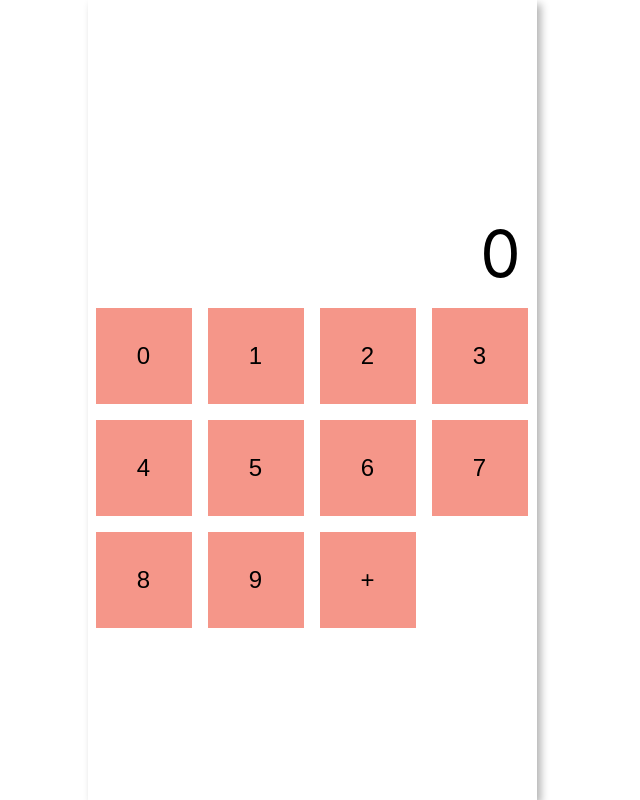
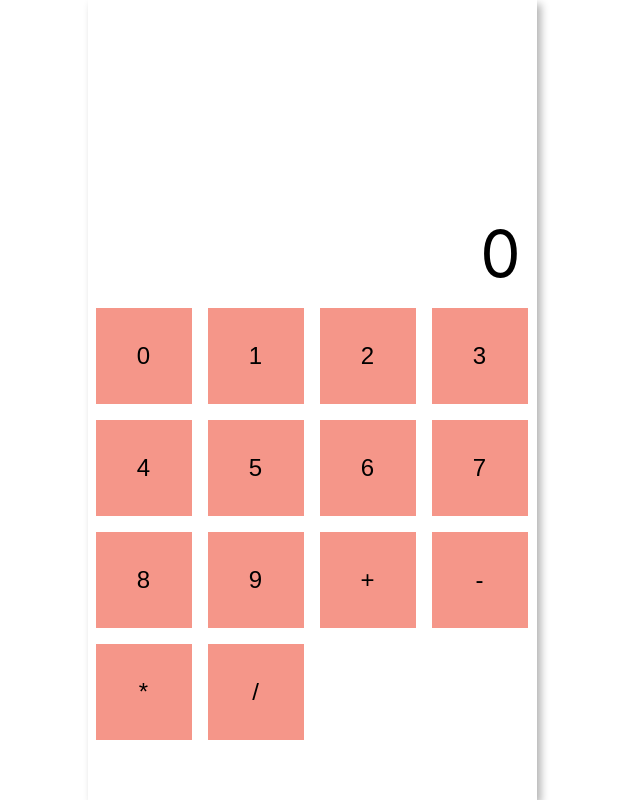
Before and after one commit to Reminisque/recalc, a React (Create React App) app: page / in a window 1280 px wide. Shown: the whole page, without its empty margins (328-968 px from the left). Built offline with nearby package versions, Linux system fonts and the light colour scheme.

Commit message:
Added operator and calculation functions

```diff
--- a/src/components/Recalc.js
+++ b/src/components/Recalc.js
@@ -6,11 +6,11 @@ import styles from './Recalc.module.css';
 
 class Recalc extends React.Component {
   MAX_INPUT_DIGITS = 16;
-  OPERATORS = {
-    '+': "Add",
-    '-': "Subtract",
-    '*': "Multiply",
-    '/': "Divide"
+  OPERATIONS = {
+    '+': (a,b) => { return a + b },
+    '-': (a,b) => { return a - b },
+    '*': (a,b) => { return a * b },
+    '/': (a,b) => { return a / b }
   };
 
   constructor() {
@@ -45,6 +45,15 @@ class Recalc extends React.Component {
         <RecalcButton
           inputFunc={this.inputOperator}
           inputVal='+'>+</RecalcButton>
+        <RecalcButton
+          inputFunc={this.inputOperator}
+          inputVal='-'>-</RecalcButton>
+        <RecalcButton
+          inputFunc={this.inputOperator}
+          inputVal='*'>*</RecalcButton>
+        <RecalcButton
+          inputFunc={this.inputOperator}
+          inputVal='/'>/</RecalcButton>
       </div>
     );
   }
@@ -64,15 +73,37 @@ class Recalc extends React.Component {
   }
 
   inputOperator = (operator) => {
-    this.setState({
-      operandValue: this.state.displayValue,
-      waitingOperand: true,
-      operator: operator
-    });
+    if (this.state.waitingOperand) {
+      this.setState({
+        operator: operator
+      });
+    } else if (this.state.operandValue === '') {
+      this.setState({
+        operandValue: this.state.displayValue,
+        waitingOperand: true,
+        operator: operator
+      });
+    } else {
+      const result = this.calculate();
+      this.setState({
+        displayValue: result,
+        operandValue: result,
+        waitingOperand: true,
+        operator: operator
+      });
+    }
+
   }
 
   calculate = () => {
-    console.log("Calculate not implemented yet");
+    const { displayValue, operandValue, operator } = this.state;
+    const result = this.OPERATIONS[operator](
+      parseFloat(operandValue),
+      parseFloat(displayValue)
+    ).toString();
+
+    return result.length > this.MAX_INPUT_DIGITS + 1 ?
+      result.slice(0, this.MAX_INPUT_DIGITS + 1) : result;
   }
 }
 
```
